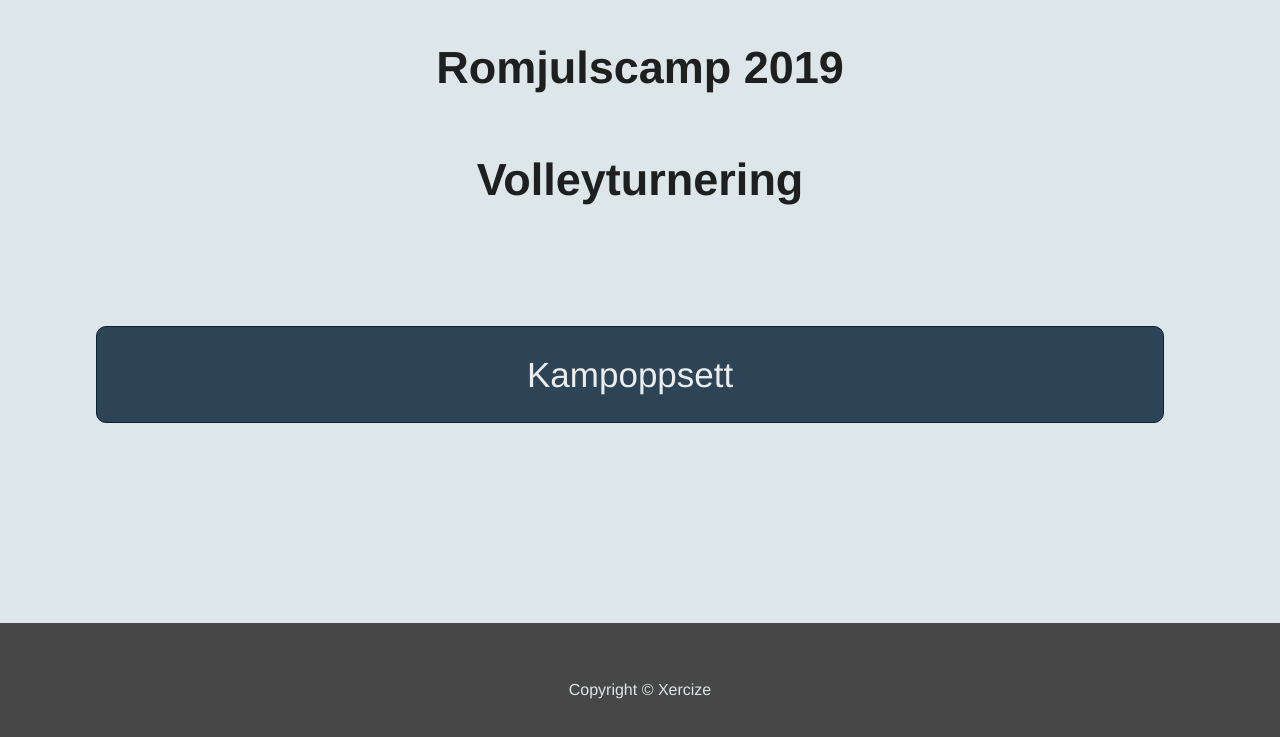
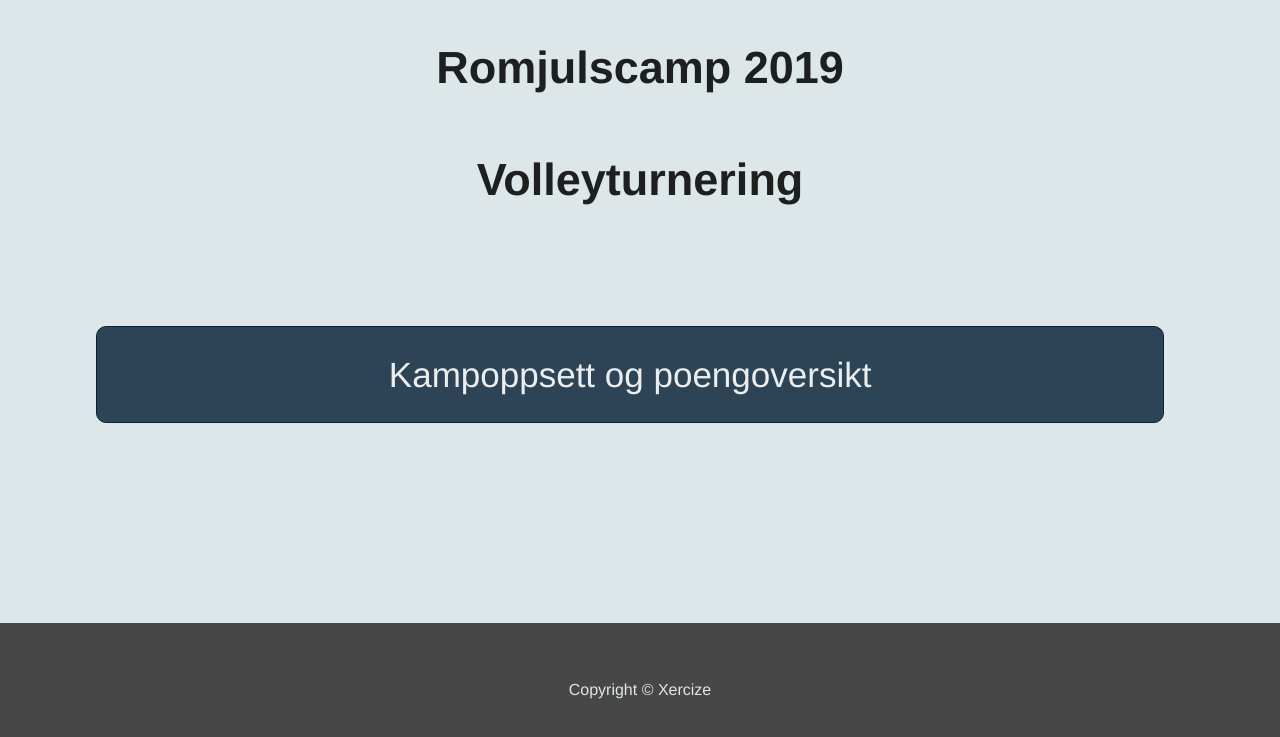
Before and after one commit to aliciaskutle/xvlliga, a plain HTML site: page index.html in a window 1280 px wide. Shown: the part 191-928 px from the top of the page. Drawn offline with Linux system fonts and the light colour scheme.

Commit message:
Update index.html

```diff
--- a/index.html
+++ b/index.html
@@ -34,7 +34,7 @@
               <div class="section-icon-info">
                 <a
                   href="https://drive.google.com/file/d/1CCEIYwT96SijINPaIfKkuNb79CyJ_B11/view?ts=5ded3834"
-                  >Kampoppsett</a
+                  >Kampoppsett og poengoversikt</a
                 >
               </div>
             </div>
```
